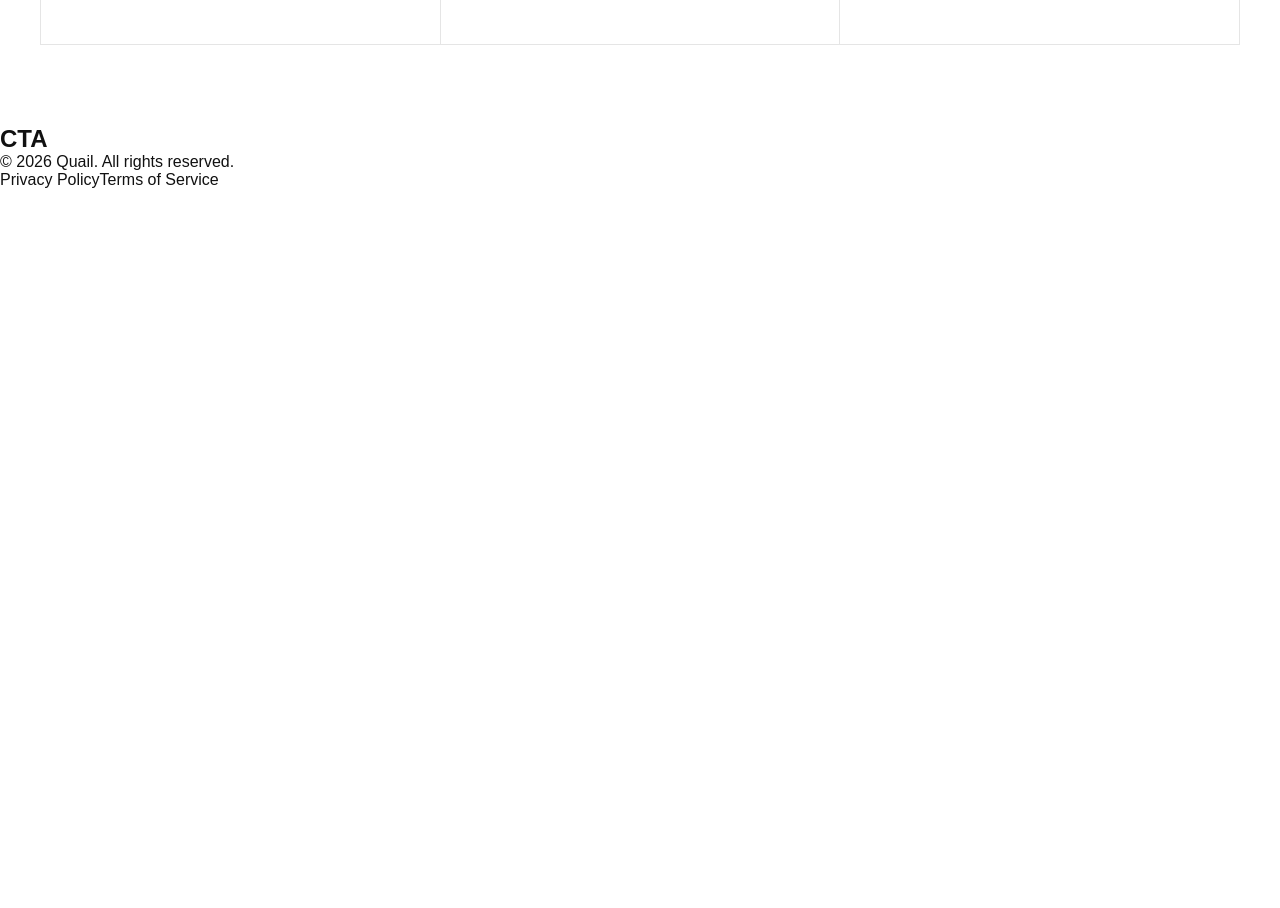
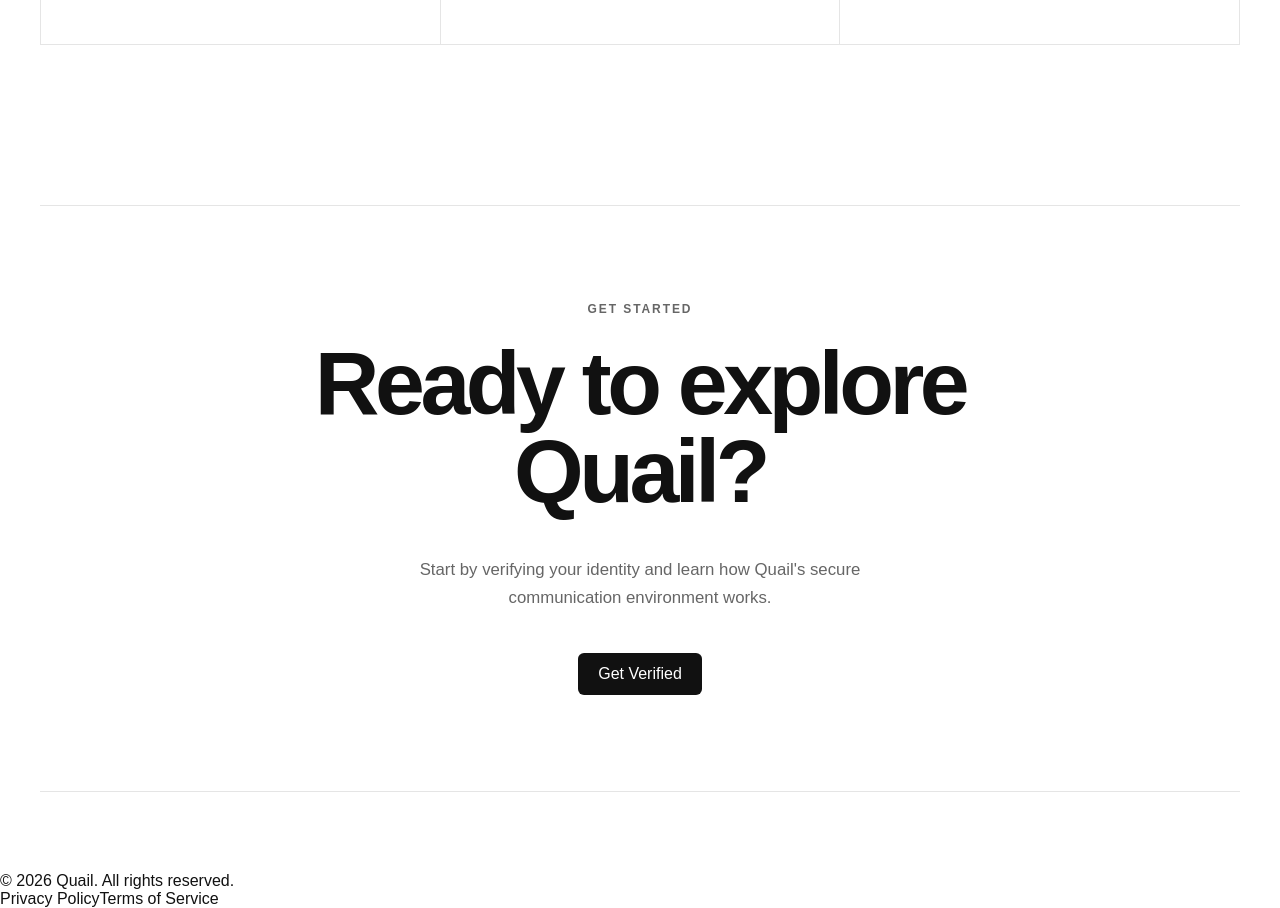
Before and after one commit to Dua-Saeed641/quail-web, a React (Vite) app: page / in a window 1280 px wide. Shown: the part 2900-3808 px from the top of the page. Before the commit the page ends 3089 px from the top, so only its background shows below. Built offline with nearby package versions, Linux system fonts and the light colour scheme.

Commit message:
feat:landing page completed

```diff
--- /dev/null
+++ b/src/components/home/CTA.css
@@ -0,0 +1,48 @@
+.cta {
+  width: min(100% - 3rem, var(--container-width));
+  margin: 0 auto;
+  padding: var(--spacing-xl) 0;
+}
+
+.cta__content {
+  padding: 6rem 2rem;
+
+  border-top: 1px solid var(--border);
+  border-bottom: 1px solid var(--border);
+
+  text-align: center;
+}
+
+.cta__eyebrow {
+  color: var(--text-secondary);
+  font-size: 0.75rem;
+  font-weight: 700;
+  letter-spacing: 0.16em;
+}
+
+.cta h2 {
+  margin-top: var(--spacing-md);
+
+  font-size: clamp(3rem, 7vw, 6rem);
+  line-height: 0.98;
+  letter-spacing: -0.05em;
+}
+
+.cta__description {
+  max-width: 550px;
+  margin: var(--spacing-lg) auto;
+
+  color: var(--text-secondary);
+  font-size: 1.05rem;
+  line-height: 1.7;
+}
+
+@media (max-width: 640px) {
+  .cta {
+    width: min(100% - 2rem, var(--container-width));
+  }
+
+  .cta__content {
+    padding: 4rem 1rem;
+  }
+}
--- a/src/components/home/CTA.tsx
+++ b/src/components/home/CTA.tsx
@@ -1,7 +1,28 @@
+import { Link } from "react-router-dom";
+import Button from "../common/Button";
+import "./CTA.css";
+
 function CTA() {
   return (
-    <section>
-      <h1>CTA</h1>
+    <section className="cta">
+      <div className="cta__content">
+        <p className="cta__eyebrow">GET STARTED</p>
+
+        <h2>
+          Ready to explore
+          <br />
+          Quail?
+        </h2>
+
+        <p className="cta__description">
+          Start by verifying your identity and learn how Quail's secure
+          communication environment works.
+        </p>
+
+        <Link to="/get-verified">
+          <Button>Get Verified</Button>
+        </Link>
+      </div>
     </section>
   );
 }
```
